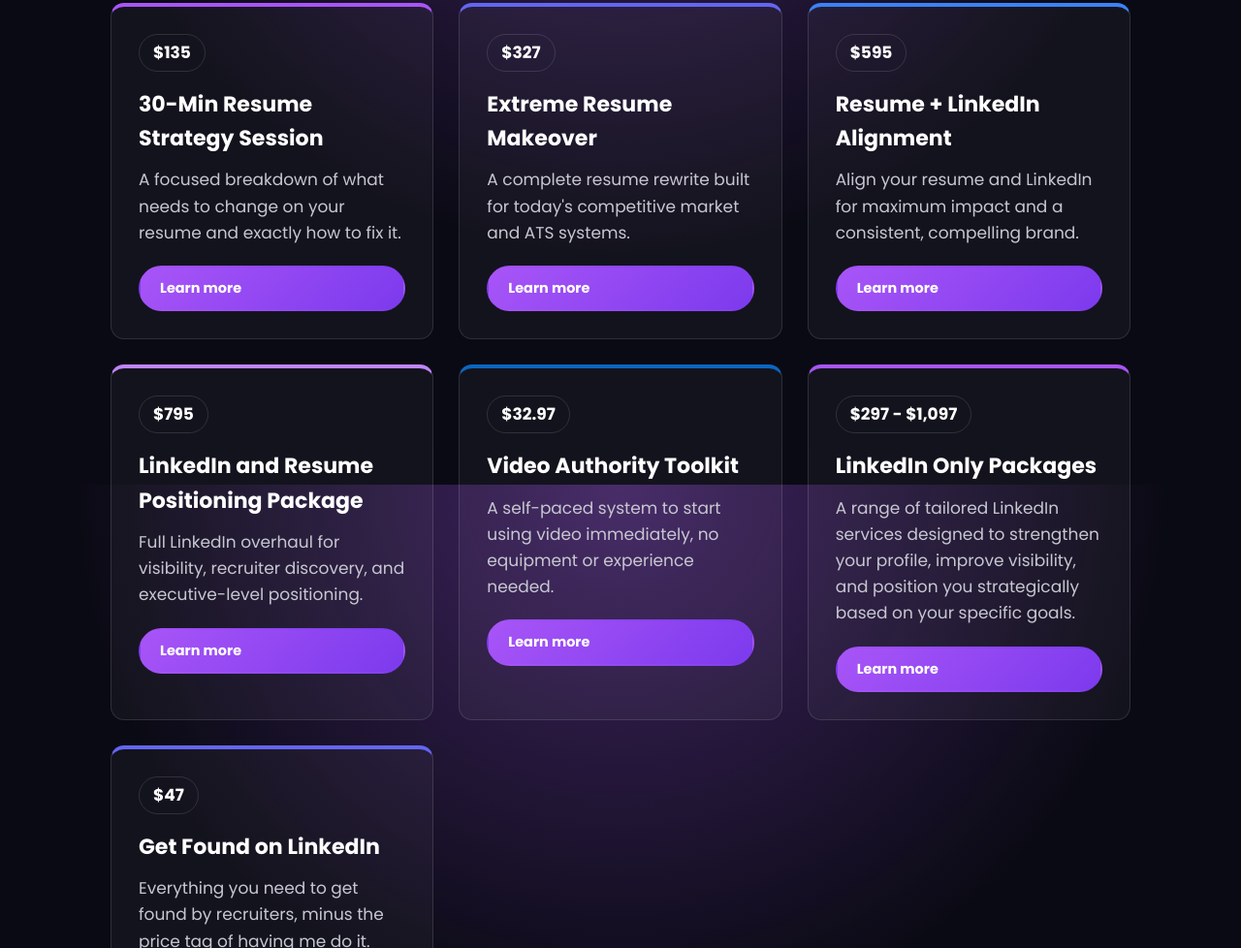
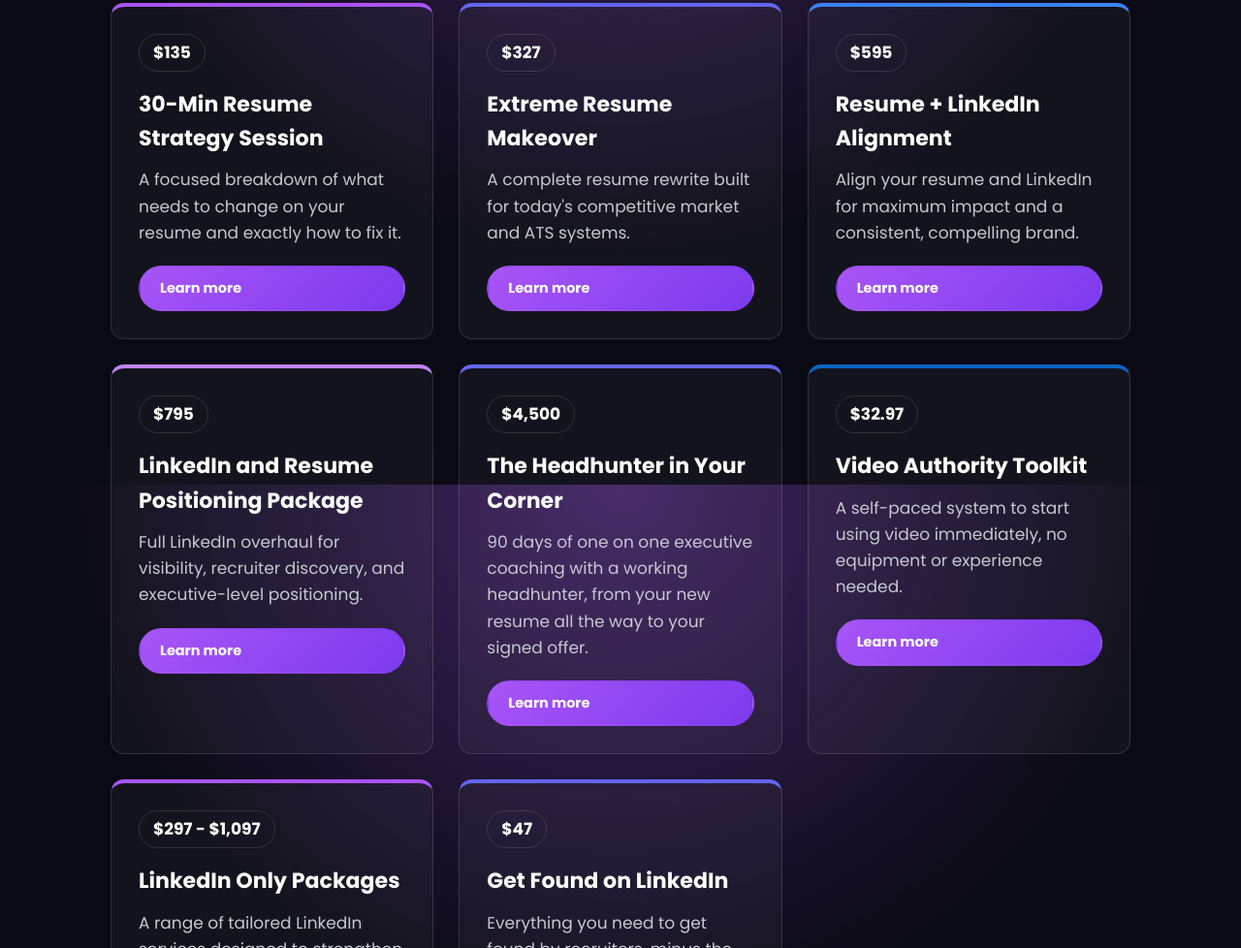
Before and after one commit to Cindy-Hook/extreme-resume-makeover, a website: page services.html in a window 1280 px wide. Shown: the part 300-1278 px from the top of the page at 97% size. Drawn offline with Linux system fonts and the light colour scheme.

Commit message:
Add The Headhunter in Your Corner to Services menu and All Services page

```diff
--- a/services.html
+++ b/services.html
@@ -28,6 +28,7 @@
           <a href="resume-scorer.html">Resume Scorer</a>
           <a href="linkedin-packages.html">All LinkedIn Packages</a>
           <a href="linkedin-positioning-package.html">LinkedIn and Resume Positioning Package</a>
+          <a href="headhunter-in-your-corner.html">The Headhunter in Your Corner</a>
           <a href="get-found-on-linkedin.html">Get Found on LinkedIn</a>
           <a href="linkedin-scorer.html">LinkedIn Scorer</a>
         </div>
@@ -93,6 +94,12 @@
         <p>Full LinkedIn overhaul for visibility, recruiter discovery, and executive-level positioning.</p>
         <a class="btn btn-gold btn-sm" href="linkedin-positioning-package.html">Learn more</a>
       </div>
+      <div class="card c-pink">
+        <span class="price-pill">$4,500</span>
+        <h3>The Headhunter in Your Corner</h3>
+        <p>90 days of one on one executive coaching with a working headhunter, from your new resume all the way to your signed offer.</p>
+        <a class="btn btn-gold btn-sm" href="headhunter-in-your-corner.html">Learn more</a>
+      </div>
       <div class="card c-teal">
         <span class="price-pill">$32.97</span>
         <h3>Video Authority Toolkit</h3>
```
Also changed, not shown: extreme-resume-makeover.html (+1 -0 lines), extreme-video-authority.html (+1 -0 lines), get-found-on-linkedin.html (+1 -0 lines), headhunter-in-your-corner.html (+1 -0 lines), index.html (+1 -0 lines), linkedin-packages.html (+1 -0 lines), linkedin-positioning-package.html (+1 -0 lines), linkedin-scorer.html (+1 -0 lines), packages.html (+1 -0 lines), resume-linkedin-alignment.html (+1 -0 lines), resume-scorer.html (+1 -0 lines), resume-services.html (+1 -0 lines), resume-strategy-session.html (+1 -0 lines).
